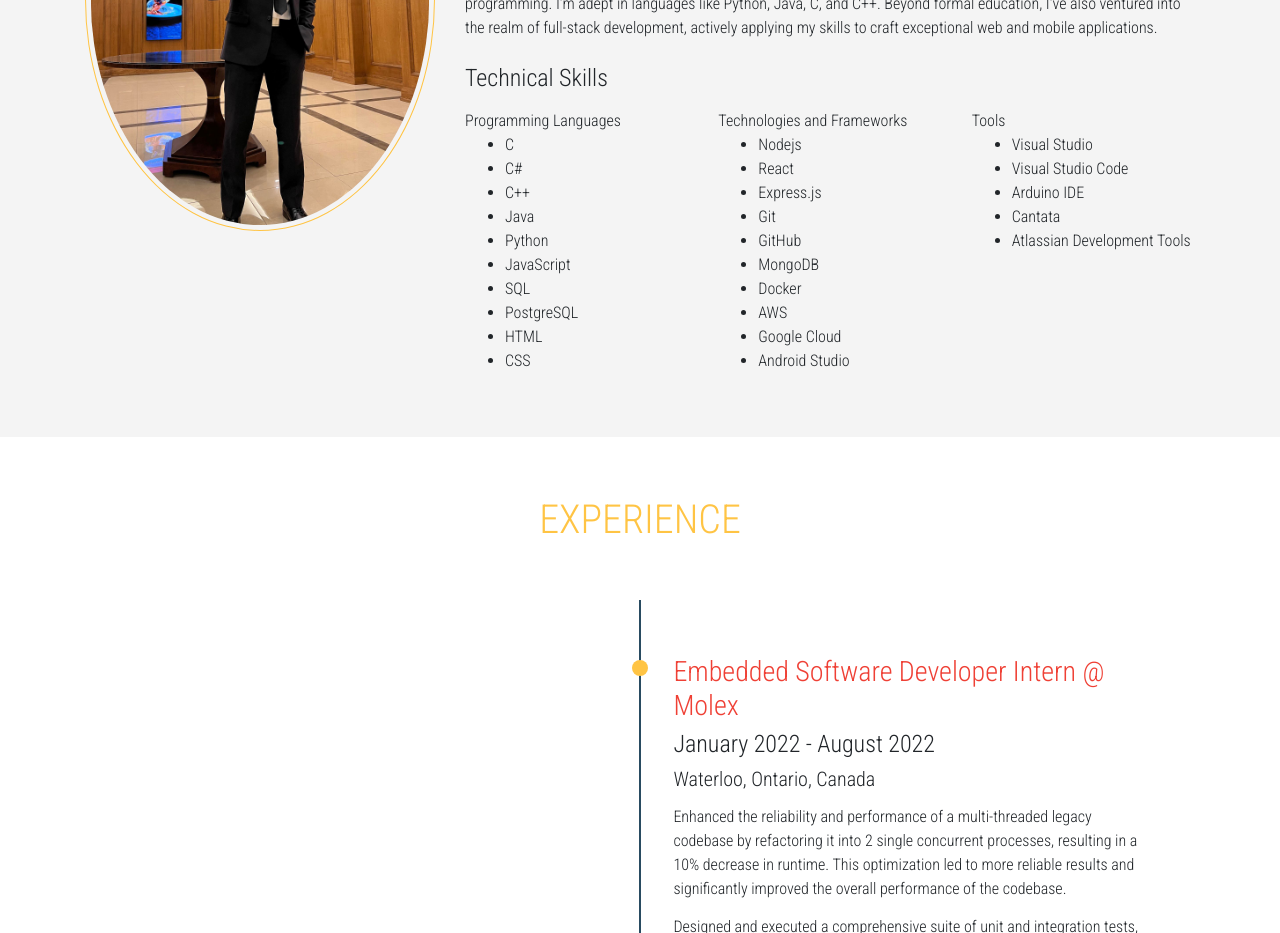
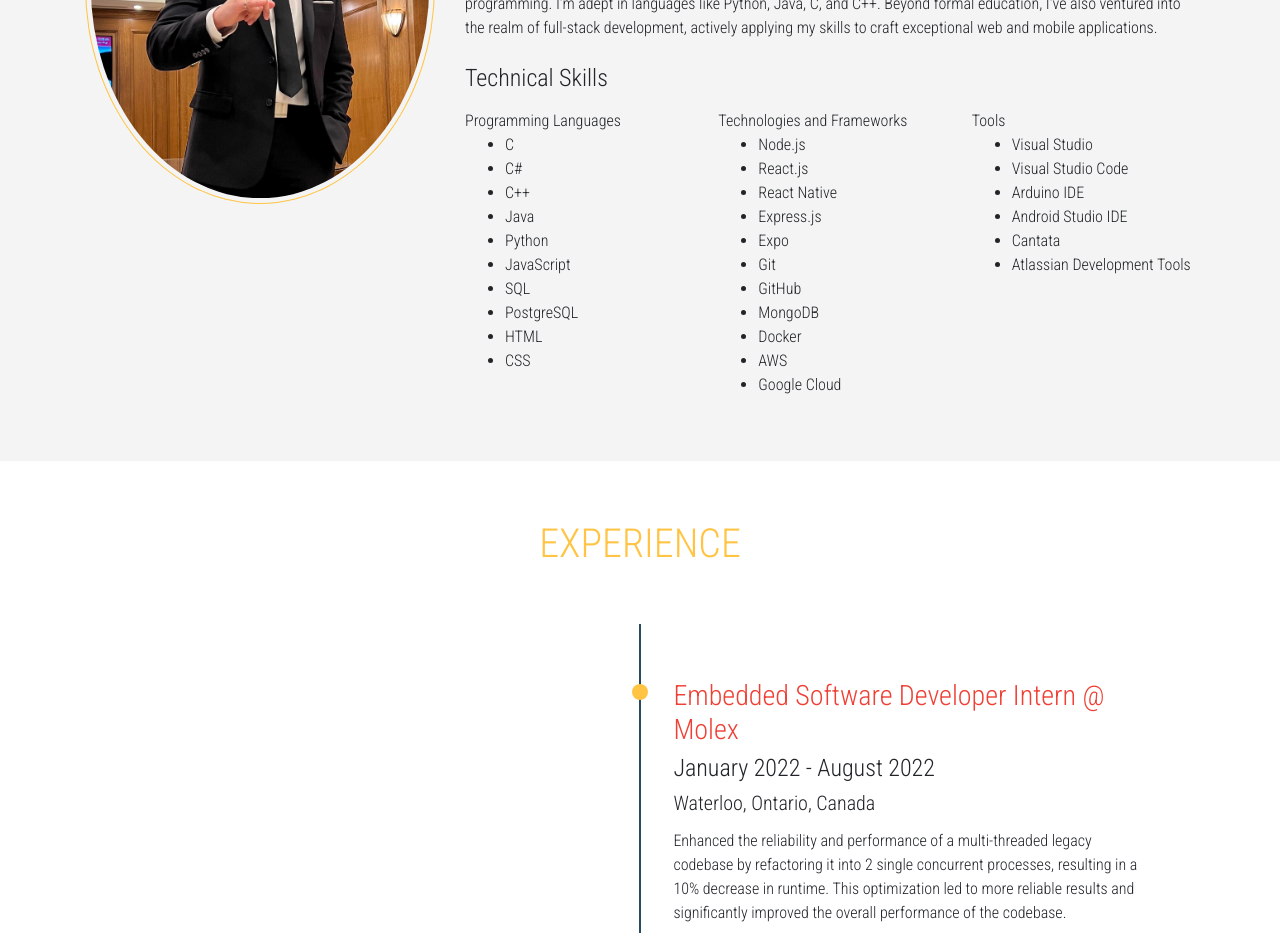
Before and after one commit to MahirKh/updated_clean_2023_portfolio, a React (Create React App) app: page / in a window 1280 px wide. Shown: the part 1080-2013 px from the top of the page. Built offline with nearby package versions, Linux system fonts and the light colour scheme.

Commit message:
updated pic and made changes to bullet points

```diff
--- a/src/components/AboutMe.js
+++ b/src/components/AboutMe.js
@@ -55,16 +55,17 @@ const AboutMe = () => {
                 <p>
                   Technologies and Frameworks
                   <ul>
-                    <li>Nodejs</li>
-                    <li>React</li>
+                    <li>Node.js</li>
+                    <li>React.js</li>
+                    <li>React Native</li>
                     <li>Express.js</li>
+                    <li>Expo</li>
                     <li>Git</li>
                     <li>GitHub</li>
                     <li>MongoDB</li>
                     <li>Docker</li>
                     <li>AWS</li>
                     <li>Google Cloud</li>
-                    <li>Android Studio</li>
                   </ul>
                 </p>
               </div>
@@ -75,6 +76,7 @@ const AboutMe = () => {
                     <li>Visual Studio</li>
                     <li>Visual Studio Code</li>
                     <li>Arduino IDE</li>
+                    <li>Android Studio IDE</li>
                     <li>Cantata</li>
                     <li>Atlassian Development Tools</li>
                   </ul>
```
Also changed, not shown: src/images/Mahir_Iron_Ring.jpg.
